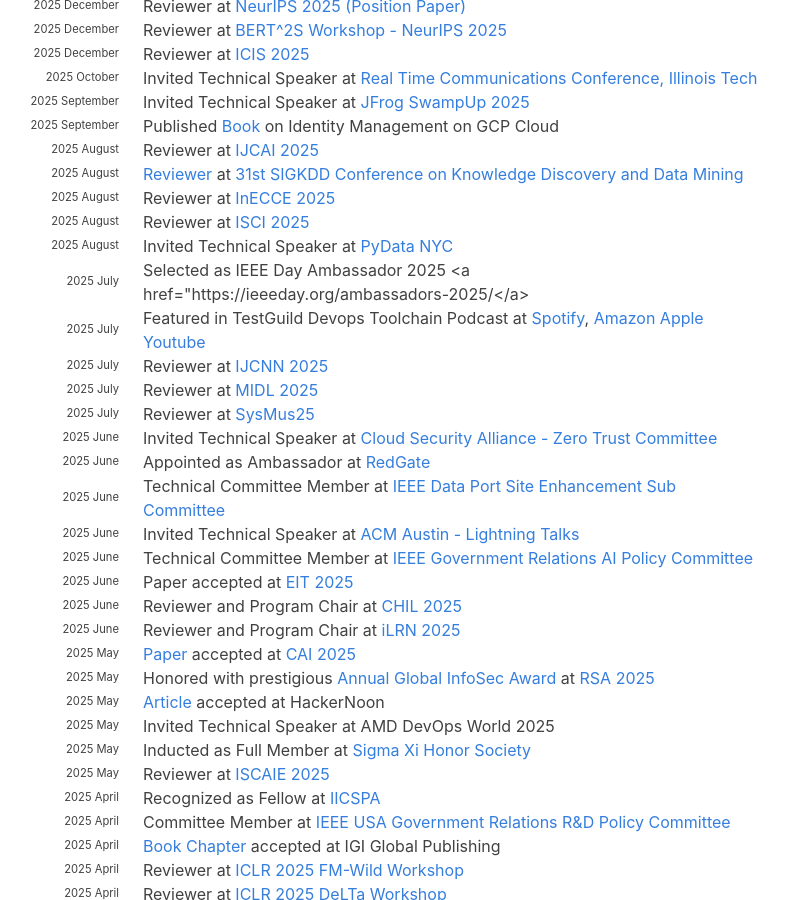
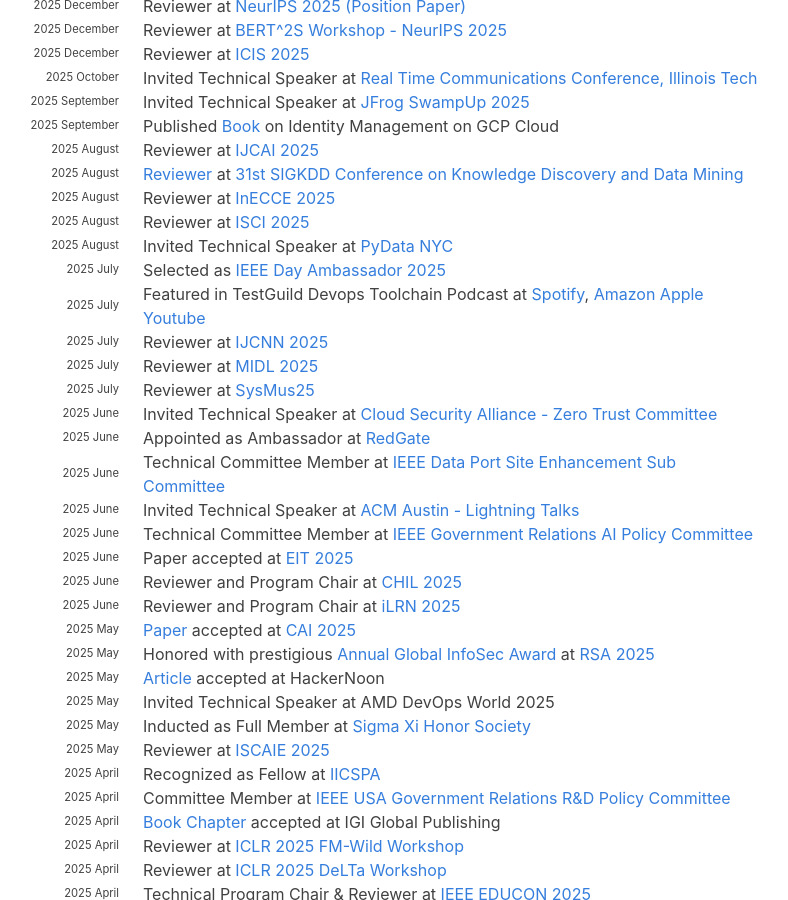
Before and after one commit to hariharanragothaman/hariharanragothaman.github.io, a Jekyll site: the page built from index.md, in a window 1280 px wide and 900 px high, scrolled down 892 px. Shown: the whole window, without its empty margins (189-977 px from the left). Built offline with Jekyll 4.4.1, drawn with Linux system fonts in a browser that asks for light colours; nearby versions of some CDN libraries; some web fonts are replaced.

Commit message:
Polishes and Updates

```diff
--- a/_data/news.yaml
+++ b/_data/news.yaml
@@ -60,7 +60,7 @@
 
 - year: 2025
   year-extra: July
-  description: Selected as IEEE Day Ambassador 2025 <a href="https://ieeeday.org/ambassadors-2025/</a>
+  description: Selected as <a href="https://ieeeday.org/ambassadors-2025">IEEE Day Ambassador 2025 </a>
 
 - year: 2025
   year-extra: July
```
